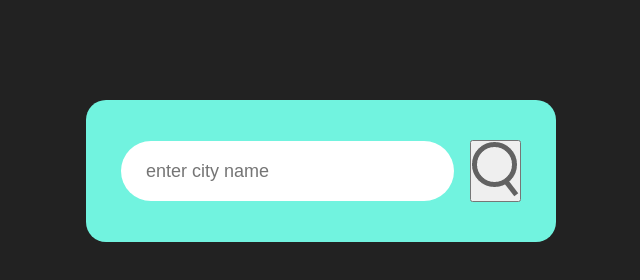
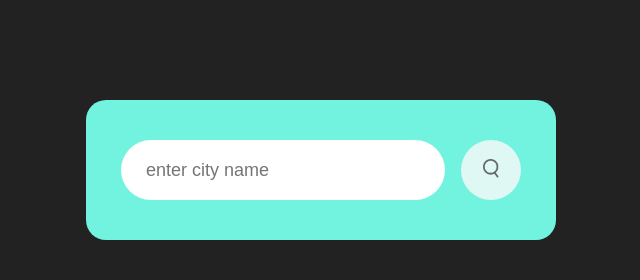
Before and after one commit to abik00/weatherapp, a plain HTML site: page index.html in a window 1280 px wide. Shown: the whole page, without its empty margins (319-959 px from the left). Drawn offline with Linux system fonts and the light colour scheme.

Commit message:
search css

```diff
--- a/style.css
+++ b/style.css
@@ -35,3 +35,15 @@ body{
     margin-right: 16px;
     font-size: 18px;
 }
+.search button{
+    border: 0;
+    outline: 0;
+    background: #dff8f4;
+    border-radius: 50%;
+    width: 60px;
+    height: 60px;
+    cursor: pointer;
+}
+.search button img{
+    width: 16px;
+}
```
